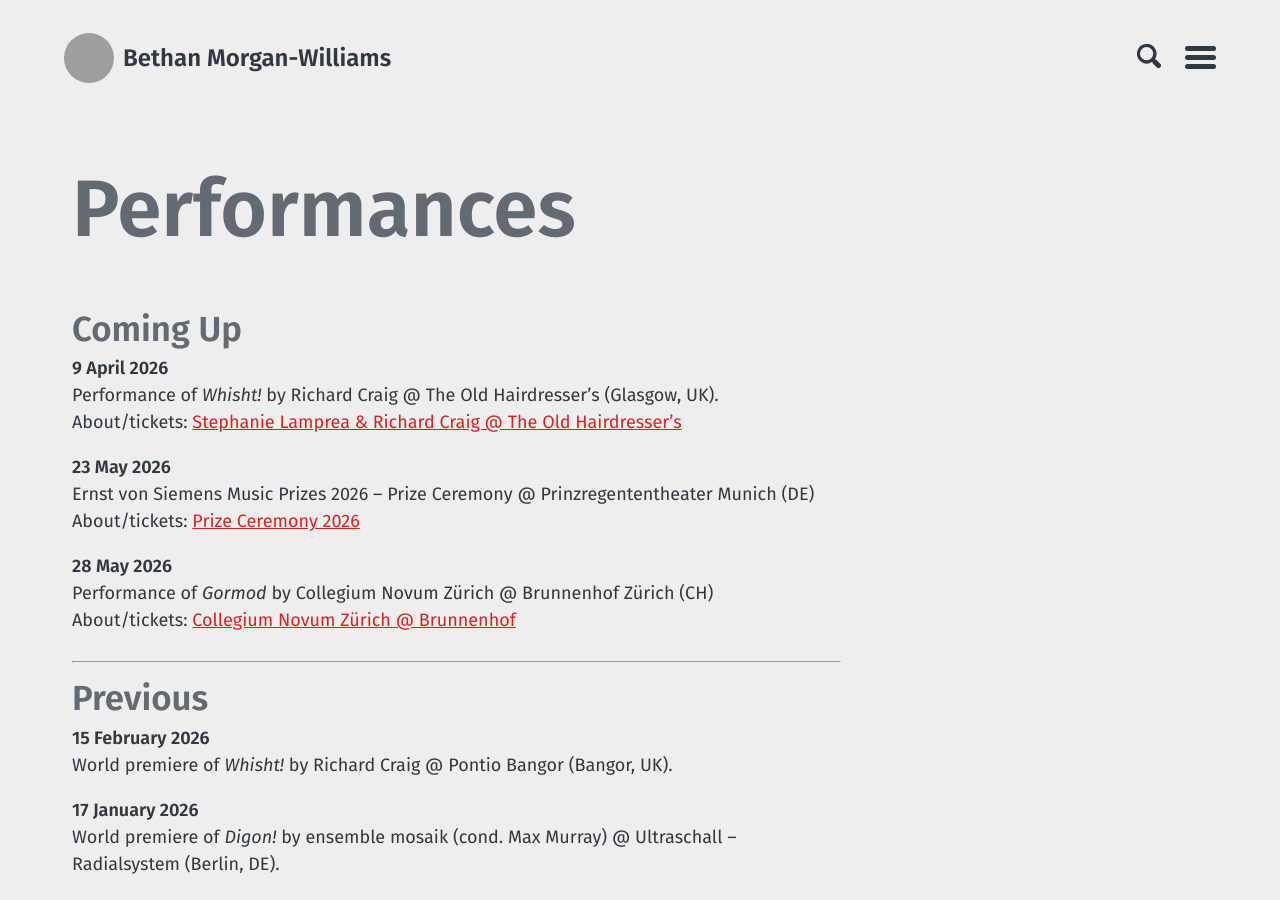
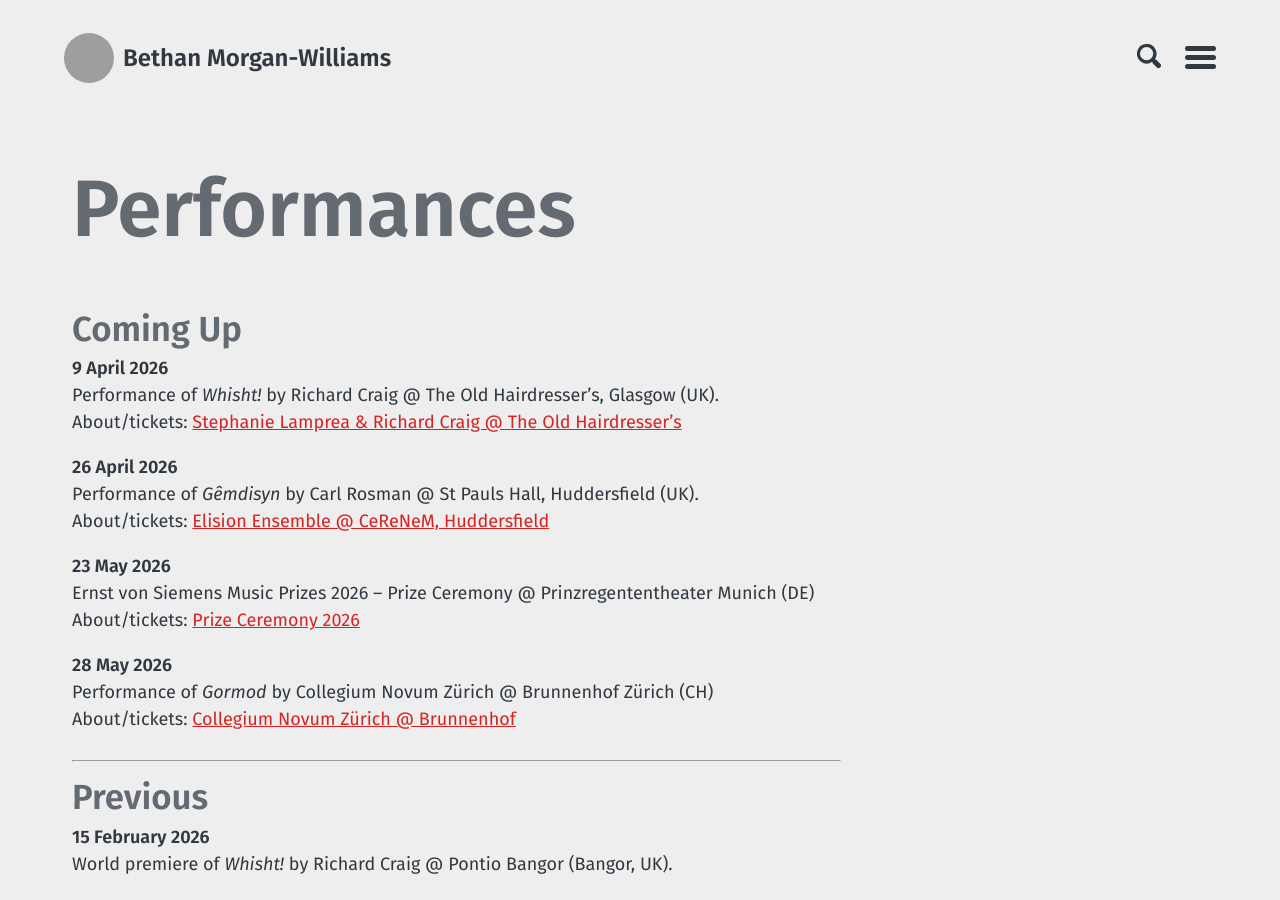
Before and after one commit to morganwilliamsb/website, a Jekyll site: the page built from performances.md, in a window 1280 px wide and 900 px high. Built offline with Jekyll 4.4.1, drawn with Linux system fonts in a browser that asks for light colours; grey boxes are pictures that could not be loaded.

Commit message:
Update performances with new event and corrections
Added performance details for _Gêmdisyn_ by Carl Rosman.

```diff
--- a/performances.md
+++ b/performances.md
@@ -6,8 +6,12 @@ layout: page
 ## Coming Up
 
 9 April 2026
-: Performance of _Whisht!_ by Richard Craig @ The Old Hairdresser's (Glasgow, UK).
+: Performance of _Whisht!_ by Richard Craig @ The Old Hairdresser's, Glasgow (UK).
 : About/tickets: [Stephanie Lamprea & Richard Craig @ The Old Hairdresser's](https://www.eventbrite.com/e/stephanie-lamprea-richard-craig-tickets-1981115251046)
+
+26 April 2026
+: Performance of _Gêmdisyn_ by Carl Rosman @ St Pauls Hall, Huddersfield (UK).
+: About/tickets: [Elision Ensemble @ CeReNeM, Huddersfield](https://elision.org.au/april-26-2026/)
 
 23 May 2026
 : Ernst von Siemens Music Prizes 2026 – Prize Ceremony @ Prinzregententheater Munich (DE)
```
